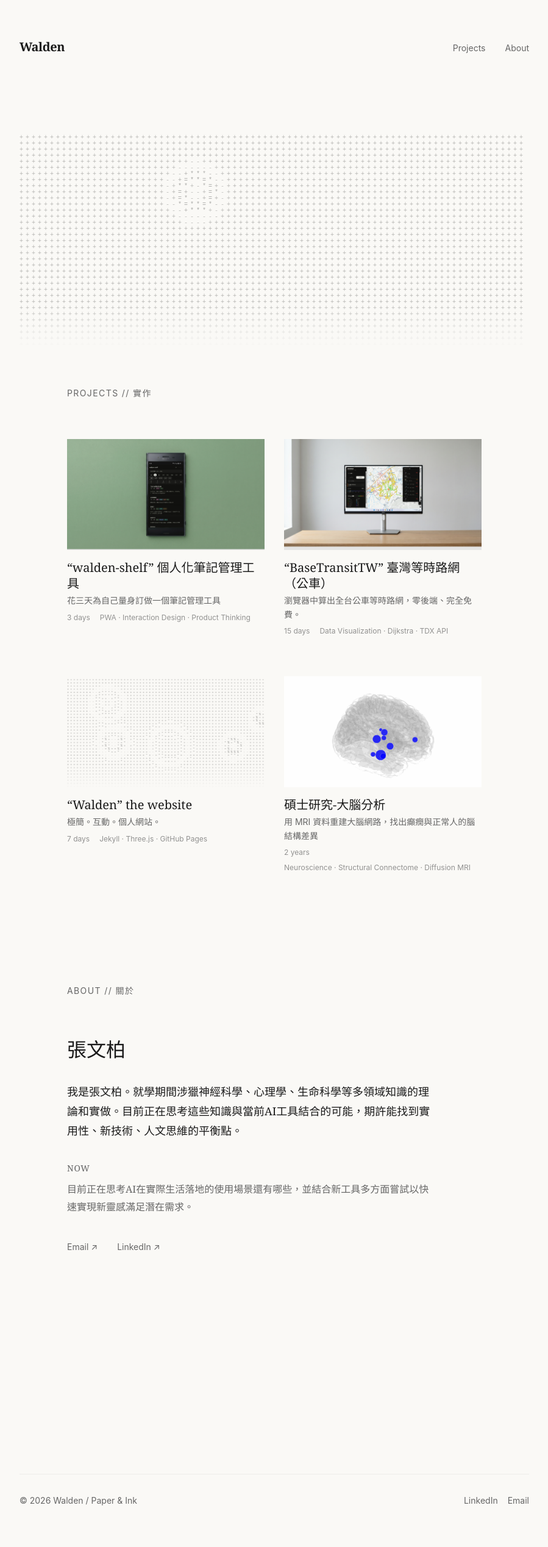
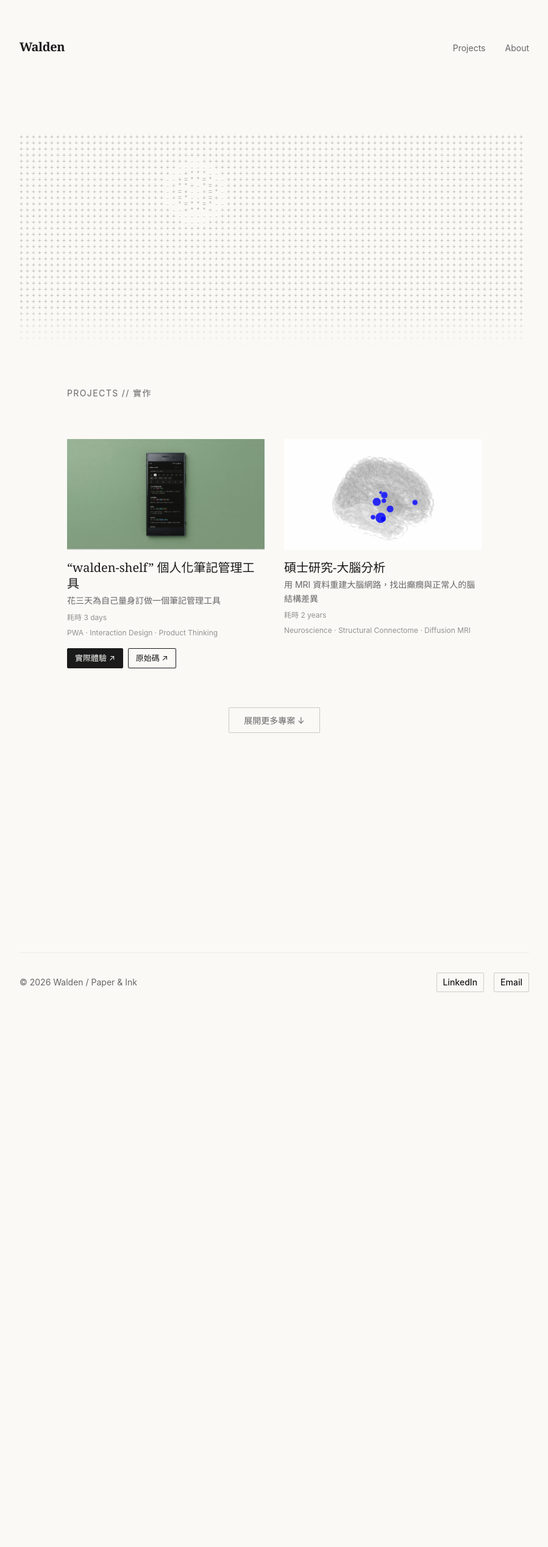
Before and after one commit to walden-wpc/walden-wpc.github.io, a Jekyll site: the page built from index.html, in a window 1280 px wide. Shown: the whole page at 61% size, without its empty margins (190-1089 px from the left). Built offline with Jekyll 4.4.1, drawn with Linux system fonts in a browser that asks for light colours; after the commit the page ends 1691 px from its top, so only the background shows below that.

Commit message:
fix: improve home page ui and share, change project section to cards

```diff
--- a/_config.yml
+++ b/_config.yml
@@ -5,13 +5,17 @@ bio: >-
   我是張文柏。就學期間涉獵神經科學、心理學、生命科學等多領域知識的理論和實做。目前正在思考這些知識與當前AI工具結合的可能，期許能找到實用性、新技術、人文思維的平衡點。
 now: >-
   目前正在思考AI在實際生活落地的使用場景還有哪些，並結合新工具多方面嘗試以快速實現新靈感滿足潛在需求。
-description: A digital garden for deep thoughts and minimal living.
+description: 張文柏的個人網站 — 紀錄神經科學、心理學與 AI 工具結合的專案與思考。
+image: /assets/images/walden_card.png
 url: "https://walden-wpc.github.io"
 
 # Build settings
 # NO theme: minima — we use our own _layouts/
 future: true
 timezone: Asia/Taipei
+kramdown:
+  hard_wrap: true
+
 plugins:
   - jekyll-feed
 
--- a/_layouts/default.html
+++ b/_layouts/default.html
@@ -13,15 +13,18 @@
     <meta property="og:type" content="{% if page.layout == 'post' %}article{% else %}website{% endif %}">
     <meta property="og:url" content="{{ site.url }}{{ page.url }}">
     <meta property="og:site_name" content="{{ site.title }}">
-    {% if page.image %}
-    <meta property="og:image" content="{{ site.url }}{{ page.image }}">{% endif %}
+    {% assign og_image = page.image | default: site.image %}
+    {% if og_image %}
+    <meta property="og:image" content="{{ site.url }}{{ og_image }}">{% endif %}
 
     <!-- SEO: Twitter Card -->
-    <meta name="twitter:card" content="summary">
+    <meta name="twitter:card" content="{% if og_image %}summary_large_image{% else %}summary{% endif %}">
     <meta name="twitter:title" content="{% if page.title %}{{ page.title }}{% else %}{{ site.title }}{% endif %}">
     <meta name="twitter:description" content="{{ page.description | default: site.description }}">
+    {% if og_image %}<meta name="twitter:image" content="{{ site.url }}{{ og_image }}">{% endif %}
 
     <link rel="canonical" href="{{ site.url }}{{ page.url }}">
+    <link rel="icon" type="image/svg+xml" href="/favicon.svg">
     <link rel="stylesheet" href="/style.css?v={{ site.time | date: '%s' }}">
     {% if page.math %}
     <link rel="stylesheet" href="https://cdn.jsdelivr.net/npm/katex@0.16.11/dist/katex.min.css">
@@ -48,10 +51,10 @@
             <ul>
                 {% if page.url == "/" %}
                 <li><a href="#projects">Projects</a></li>
-                <li><a href="#about">About</a></li>
                 {% else %}
                 <li><a href="/">← Home</a></li>
                 {% endif %}
+                <li><a href="/about/">About</a></li>
             </ul>
         </nav>
     </header>
--- a/_posts/2025-11-24-tle-connectome.md
+++ b/_posts/2025-11-24-tle-connectome.md
@@ -41,7 +42,8 @@ math: false
 全腦整體指標的組間差異、全腦腦區各自的節點指標比較、以及子網路的邊分析。
 
 分析結果在三個空間層次均找到顯著差異。
-完整結果因時程暫不公開，有興趣歡迎直接聯繫，或可至臺灣碩博士論文網找尋舊版本研究。
+
+對更多結果有興趣歡迎直接聯繫。
 
 ---
 
--- /dev/null
+++ b/about.md
@@ -0,0 +1,36 @@
+---
+layout: page
+title: About
+permalink: /about/
+description: 張文柏 — 學經歷、研究與正在進行的事。
+---
+
+我是張文柏。就學期間涉獵神經科學、心理學、生命科學等多領域知識的理論和實做。目前正在思考這些知識與當前 AI 工具結合的可能，期許能找到實用性、新技術、人文思維的平衡點。
+
+## Now
+
+目前正在思考 AI 在實際生活落地的使用場景還有哪些，並結合新工具多方面嘗試以快速實現新靈感、滿足潛在需求。
+
+## 學歷
+
+- **碩士** — 某某大學 神經科學研究所（2023–2025）
+- **學士** — 某某大學 生命科學系（2019–2023）
+
+## 研究與實驗室經歷
+
+- **某某實驗室** — 顳葉癲癇腦連結體分析（2023–2025）
+  - 用 diffusion MRI 重建大腦結構網路，找出患者與正常人的差異。
+
+## 技能
+
+| 領域 | 工具 / 方法 |
+|------|------------|
+| 資料分析 | Python, NumPy, pandas, statsmodels |
+| 神經影像 | diffusion MRI, tractography, COMMIT2 |
+| 視覺化 | Plotly, D3.js |
+| 前端 | Vanilla JS, PWA |
+
+## 聯絡
+
+- Email: [wpc.walden@gmail.com](mailto:wpc.walden@gmail.com)
+- LinkedIn: [張文柏](https://www.linkedin.com/in/wen-po-chang-842554292/)
--- a/index.html
+++ b/index.html
@@ -6,57 +6,55 @@ layout: default
 <section id="projects">
     <span class="section-label">Projects // 實作</span>
 
+    {% assign all_projects = site.posts | where: "layout", "project" %}
+    {% assign featured = all_projects | where: "featured", true %}
+    {% assign others = all_projects | where_exp: "p", "p.featured != true" %}
+    {% assign ordered = featured | concat: others %}
+    {% assign fcount = featured.size %}
+
     <div class="project-grid">
-        {% assign projects = site.posts | where: "layout", "project" %}
-        {% for project in projects %}
-        <a href="{{ project.url | relative_url }}" class="project-item">
+        {% for project in ordered %}
+        <div class="project-item {% if forloop.index0 >= fcount and fcount > 0 %}project-hidden{% endif %}">
+            <a href="{{ project.url | relative_url }}" class="project-thumb-link">
                 <div class="project-thumb">
                     {% if project.image %}
                     <img src="{{ project.image }}" alt="{{ project.title }}" style="width:100%; height:100%; object-fit:cover; display:block;">
                     {% endif %}
                 </div>
+            </a>
+            <a href="{{ project.url | relative_url }}" class="project-title-link">
                 <h3 class="project-title">{{ project.title }}</h3>
+            </a>
             <p class="project-desc">{{ project.description }}</p>
             <div class="project-card-meta">
-                {% if project.spend %}<span class="project-spend">{{ project.spend }}</span>{% endif %}
+                {% if project.spend %}<span class="project-spend">耗時 {{ project.spend }}</span>{% endif %}
                 {% if project.tags %}
                 <span class="project-tags">
                     {% for tag in project.tags limit:3 %}{{ tag }}{% unless forloop.last %} · {% endunless %}{% endfor %}
                 </span>
                 {% endif %}
             </div>
-        </a>
+            {% if project.liveUrl or project.githubUrl %}
+            <div class="project-card-links">
+                {% if project.liveUrl %}<a href="{{ project.liveUrl }}" target="_blank" rel="noopener" class="card-link card-link-live">實際體驗 ↗</a>{% endif %}
+                {% if project.githubUrl %}<a href="{{ project.githubUrl }}" target="_blank" rel="noopener" class="card-link card-link-code">原始碼 ↗</a>{% endif %}
+            </div>
+            {% endif %}
+        </div>
         {% endfor %}
     </div>
+
+    {% if fcount > 0 and others.size > 0 %}
+    <button id="show-more-projects" class="show-more-btn">展開更多專案 ↓</button>
+    {% endif %}
 </section>
 
-<!-- 2. About (inline) -->
-<section id="about">
-    <span class="section-label">About // 關於</span>
-
-    <div class="about-inline">
-        <h2 class="about-inline-name">{{ site.author | default: site.title }}</h2>
-
-        {% if site.bio %}
-        <div class="about-inline-bio">
-            <p>{{ site.bio }}</p>
-        </div>
-        {% endif %}
-
-        {% if site.now %}
-        <div class="about-inline-now">
-            <p class="about-inline-label">Now</p>
-            <p>{{ site.now }}</p>
-        </div>
-        {% endif %}
-
-        <div class="about-inline-links">
-            {% if site.social.email %}
-            <a href="mailto:{{ site.social.email }}" class="about-link-item">Email ↗</a>
-            {% endif %}
-            {% if site.social.linkedin %}
-            <a href="{{ site.social.linkedin }}" target="_blank" class="about-link-item">LinkedIn ↗</a>
-            {% endif %}
-        </div>
-    </div>
-</section>
+<script>
+    const moreBtn = document.getElementById('show-more-projects');
+    if (moreBtn) {
+        moreBtn.addEventListener('click', () => {
+            document.querySelectorAll('.project-hidden').forEach(el => el.classList.remove('project-hidden'));
+            moreBtn.remove();
+        });
+    }
+</script>
--- a/style.css
+++ b/style.css
@@ -231,6 +231,76 @@ section {
     font-family: var(--font-sans);
 }
 
+/* External links on project card */
+.project-card-links {
+    display: flex;
+    gap: var(--spacing-xs);
+    margin-top: var(--spacing-sm);
+}
+
+.card-link {
+    font-family: var(--font-sans);
+    font-size: 13px;
+    padding: 5px 12px;
+    border: 1px solid var(--color-text-primary);
+    border-radius: 2px;
+    color: var(--color-text-primary);
+    transition: background 0.2s, color 0.2s;
+}
+
+.card-link:hover {
+    background: var(--color-text-primary);
+    color: var(--color-bg);
+    border-bottom-color: var(--color-text-primary);
+}
+
+.card-link-live {
+    background: var(--color-text-primary);
+    color: var(--color-bg);
+}
+
+.card-link-live:hover {
+    opacity: 0.8;
+}
+
+/* Title link reset */
+.project-title-link,
+.project-thumb-link {
+    border-bottom: none;
+}
+
+.project-title-link:hover {
+    border-bottom: none;
+}
+
+.project-item:hover .project-title {
+    color: var(--color-text-secondary);
+}
+
+/* Hidden projects + show more */
+.project-hidden {
+    display: none;
+}
+
+.show-more-btn {
+    display: block;
+    margin: var(--spacing-lg) auto 0;
+    background: none;
+    border: 1px solid rgba(0, 0, 0, 0.2);
+    border-radius: 2px;
+    padding: 10px 24px;
+    font-family: var(--font-sans);
+    font-size: var(--font-size-sm);
+    color: var(--color-text-secondary);
+    cursor: pointer;
+    transition: border-color 0.2s, color 0.2s;
+}
+
+.show-more-btn:hover {
+    border-color: var(--color-text-primary);
+    color: var(--color-text-primary);
+}
+
 /* ===================================
    2. Thoughts (formerly Essays)
    =================================== */
@@ -341,13 +411,19 @@ section {
 }
 
 .social-link {
-    text-decoration: none;
-    border-bottom: 1px solid transparent;
+    font-family: var(--font-sans);
+    font-weight: 500;
+    color: var(--color-text-primary);
+    padding: 4px 10px;
+    border: 1px solid rgba(0, 0, 0, 0.18);
+    border-radius: 2px;
+    transition: background 0.2s, color 0.2s, border-color 0.2s;
 }
 
 .social-link:hover {
-    border-bottom-color: var(--color-accent);
-    color: var(--color-text-primary);
+    background: var(--color-text-primary);
+    color: var(--color-bg);
+    border-color: var(--color-text-primary);
 }
 
 /* ===================================
@@ -413,11 +489,41 @@ section {
 }
 
 .prose img {
+    max-width: 100%;
+    height: auto;
+    display: block;
+    margin: var(--spacing-md) auto;
+}
+
+/* Tables in article body */
+.prose table {
     width: 100%;
-    aspect-ratio: 16/9;
-    object-fit: cover;
-    display: block;
+    border-collapse: collapse;
     margin: var(--spacing-md) 0;
+    font-family: var(--font-sans);
+    font-size: var(--font-size-sm);
+}
+
+.prose th,
+.prose td {
+    border: 1px solid rgba(0, 0, 0, 0.15);
+    padding: 8px 12px;
+    text-align: left;
+    line-height: 1.5;
+}
+
+.prose th {
+    background: rgba(0, 0, 0, 0.03);
+    font-weight: 600;
+}
+
+/* KaTeX math font size match prose */
+.prose .katex {
+    font-size: 1em;
+}
+.prose .katex-display {
+    margin: 1.5em 0;
+    overflow-x: auto;
 }
 
 .prose h2 {
```
Also changed, not shown: other parts of _posts/2025-11-24-tle-connectome.md (+1 -0 lines), _layouts/page.html (added, +11 -0 lines), _posts/2026-05-24-shelf.md (+1 -0 lines), favicon.svg (added). Lines whose indentation alone changed are shown as unchanged.
